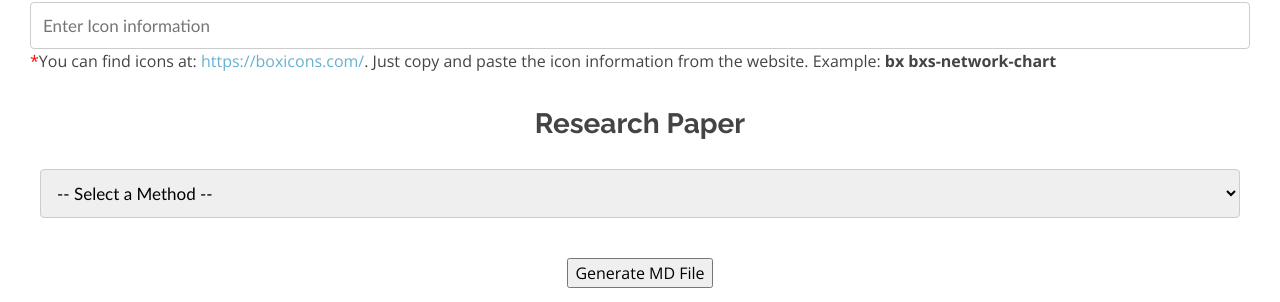
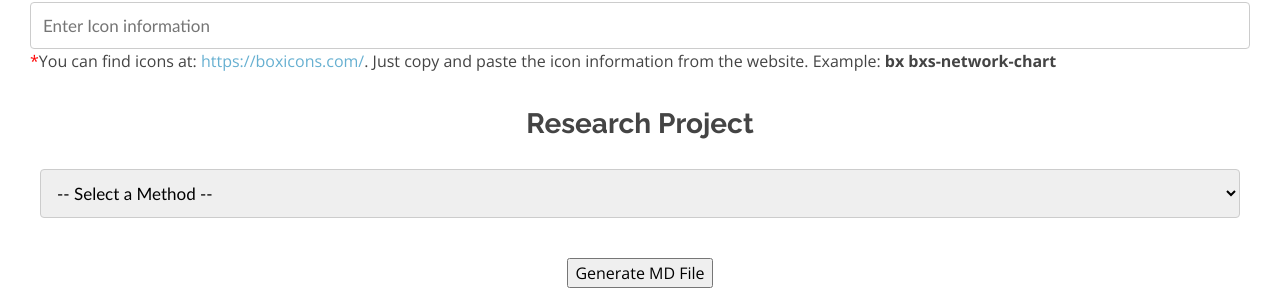
Before and after one commit to Mgeraci19/CS4SG.github.io, a Jekyll site: the page research_form.html, which Jekyll copies as it is, in a window 1280 px wide. Shown: the part 453-755 px from the top of the page. Built offline with Jekyll 4.4.1, drawn with Linux system fonts in a browser that asks for light colours.

Commit message:
Update research_form.html

```diff
--- a/research_form.html
+++ b/research_form.html
@@ -144,7 +144,7 @@
             <br><font color="red">*</font>You can find icons at: <a href = "https://boxicons.com/">https://boxicons.com/</a>. Just copy and paste the icon information from the website. Example: <b>bx bxs-network-chart</b>
         </div>
         <center><br>
-        <h3><b>Research Paper</b></h3>
+        <h3><b>Research Project</b></h3>
         </center>
         <div>
 
@@ -183,7 +183,7 @@
         }
 
         if(document.getElementById('research_doc') != null){
-          msg = "<meta http-equiv = 'refresh' content = '0; url = "+String(document.getElementById('research_doc').value)+"'/>"
+          msg = "<a href = '"+String(document.getElementById('research_doc').value)+"' target='_blank'/>Link to the External Project</a>"
 //           msg = "If the page doesn't get directed to the research paper, <a href = '"+String(document.getElementById('research_doc').value)+"'>Click Here</a>"
         }
 
```
